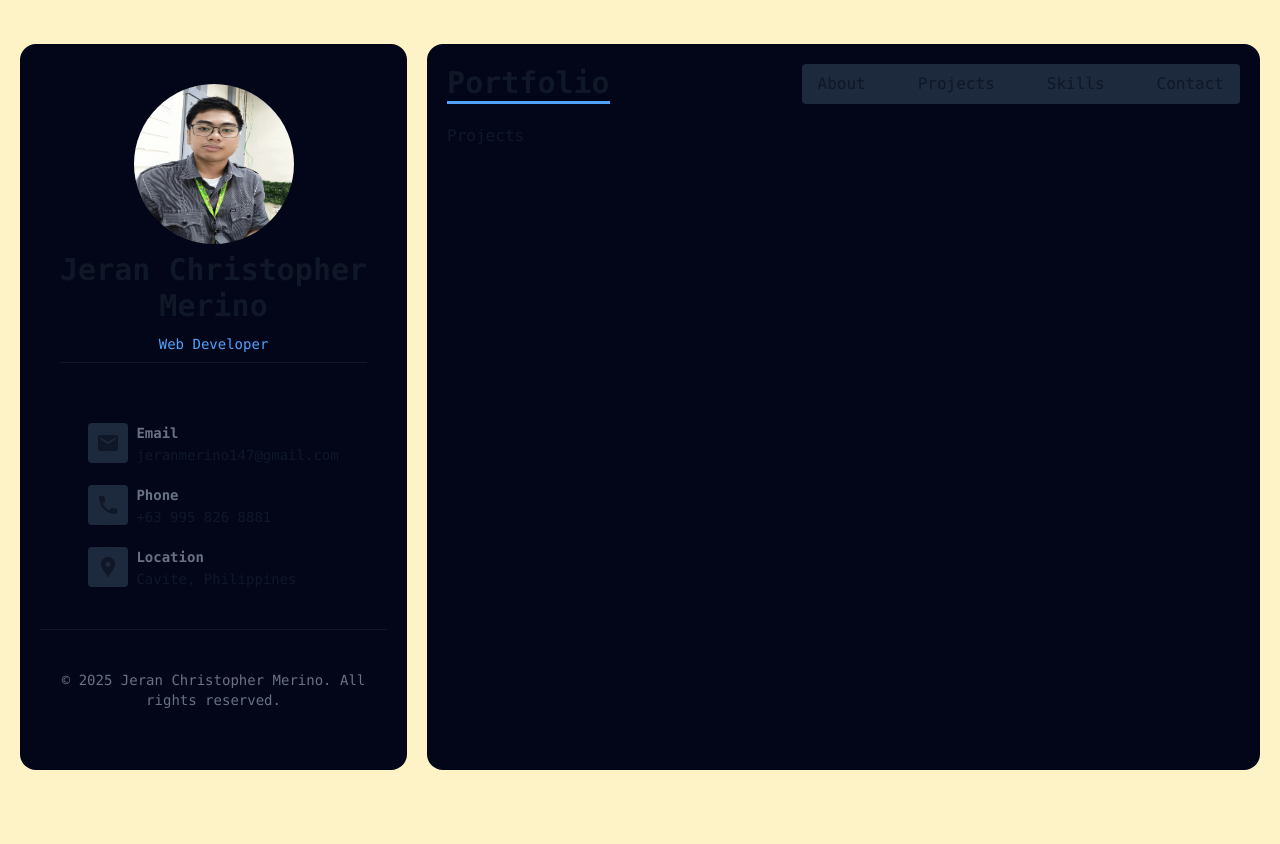
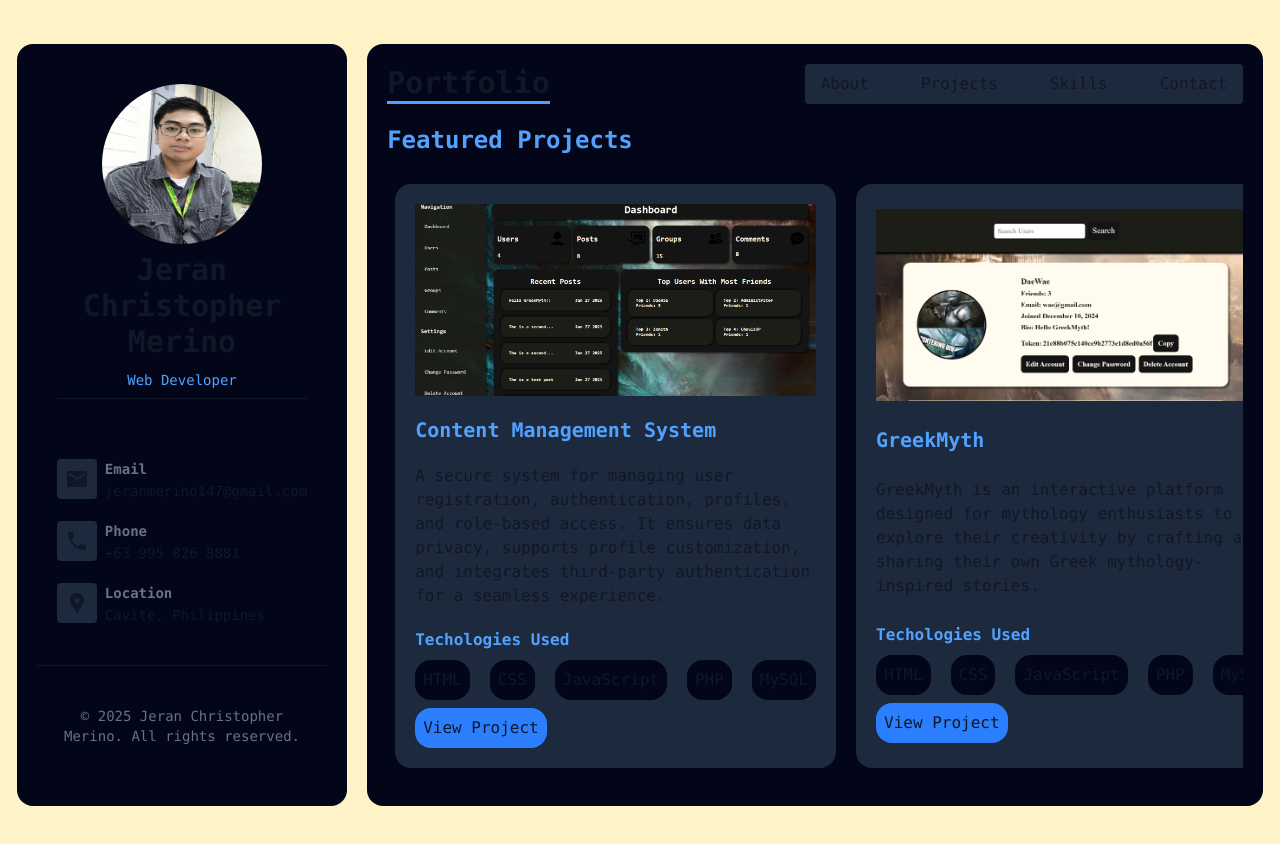
Before and after one commit to ZenithSUS/Portfolio-New, a React (Vite) app: page /projects in a window 1280 px wide. Shown: the top 844 px of the page. Before the commit the page ends 814 px from the top, so only its background shows below. Built offline with nearby package versions, Linux system fonts and the light colour scheme.

Commit message:
add projects page and project components; enhance about page with fade-in animation

```diff
--- a/src/App.tsx
+++ b/src/App.tsx
@@ -1,6 +1,7 @@
 import { BrowserRouter as Router, Routes, Route } from "react-router-dom";
 import MainLayout from "./layouts/main-layout";
 import About from "./pages/about";
+import Projects from "./pages/projects";
 
 function App() {
   return (
@@ -8,7 +9,7 @@ function App() {
       <Routes>
         <Route element={<MainLayout />}>
           <Route path="/" element={<About />} />
-          <Route path="/projects" element={<h1>Projects</h1>} />
+          <Route path="/projects" element={<Projects />} />
           <Route path="/skills" element={<h1>Skills</h1>} />
           <Route path="/contact" element={<h1>Contact</h1>} />
           <Route path="*" element={<h1>404</h1>} />
--- /dev/null
+++ b/src/components/project.tsx
@@ -0,0 +1,37 @@
+export function ProjectCard({ children }: { children: React.ReactNode }) {
+  return (
+    <div className="flex flex-col justify-evenly gap-5 bg-slate-800 p-5 rounded-2xl h-full w-11/12">
+      {children}
+    </div>
+  );
+}
+
+export function ProjectWrapper({ children }: { children: React.ReactNode }) {
+  return (
+    <div className="flex p-2 gap-7 w-full flex-wrap overflow-x-scroll">
+      {children}
+    </div>
+  );
+}
+
+export function ProjectImage({ src, alt }: { src: string; alt: string }) {
+  return (
+    <img
+      src={src}
+      alt={alt}
+      className="w-full h-48 object-cover hover:scale-105"
+    />
+  );
+}
+
+export function ProjectTitle({ children }: { children: React.ReactNode }) {
+  return <h2 className="text-xl font-bold text-blue-400">{children}</h2>;
+}
+
+export function ProjectBox({ children }: { children: React.ReactNode }) {
+  return (
+    <div className="flex w-full">
+      <div className="flex gap-5">{children}</div>
+    </div>
+  );
+}
--- a/src/libs/types.ts
+++ b/src/libs/types.ts
@@ -6,6 +6,7 @@ export type NavLink = {
 export type Project = {
   title: string;
   description: string;
+  tech: string[];
   image: string;
   href: string;
 };
--- a/src/pages/about.tsx
+++ b/src/pages/about.tsx
@@ -1,6 +1,6 @@
 export default function About() {
   return (
-    <main className="flex flex-col gap-5">
+    <main className="flex flex-col gap-5 animate-fade-in">
       <div className="bg-slate-800 p-5 rounded-2xl border-l-4 border-blue-400">
         <p>
           Hello,
--- /dev/null
+++ b/src/pages/projects.tsx
@@ -0,0 +1,67 @@
+import { Project } from "../libs/types";
+import {
+  ProjectCard,
+  ProjectWrapper,
+  ProjectTitle,
+  ProjectImage,
+  ProjectBox,
+} from "../components/project";
+import CMS from "../assets/CMS.png";
+import GreekMyth from "../assets/GreekMyth.png";
+
+export default function Projects() {
+  const projects: Project[] = [
+    {
+      title: "Content Management System",
+      description:
+        "A secure system for managing user registration, authentication, profiles, and role-based access. It ensures data privacy, supports profile customization, and integrates third-party authentication for a seamless experience.",
+      tech: ["HTML", "CSS", "JavaScript", "PHP", "MySQL"],
+      image: CMS,
+      href: "https://greekmythcms.infinityfreeapp.com/",
+    },
+    {
+      title: "GreekMyth",
+      description:
+        "GreekMyth is an interactive platform designed for mythology enthusiasts to explore their creativity by crafting and sharing their own Greek mythology-inspired stories.",
+      tech: ["HTML", "CSS", "JavaScript", "PHP", "MySQL"],
+      image: GreekMyth,
+      href: "https://zenithsus.infinityfreeapp.com/",
+    },
+  ];
+  return (
+    <main className="flex flex-col gap-5 animate-fade-in">
+      <h1 className="text-2xl font-bold text-blue-400">Featured Projects</h1>
+      <ProjectWrapper>
+        <ProjectBox>
+          {projects.map((project: Project) => (
+            <ProjectCard key={project.title}>
+              <ProjectImage src={project.image} alt={project.title} />
+              <ProjectTitle>{project.title}</ProjectTitle>
+              <p>{project.description}</p>
+              <div className="flex flex-col gap-2 justify-end">
+                <h2 className="font-bold text-blue-400">Techologies Used</h2>
+                <div className="flex gap-5">
+                  {project.tech.map((tech: string) => (
+                    <div
+                      className="p-2 bg-slate-950 rounded-2xl hover:bg-slate-900 transition-ease-in-out duration-300 cursor-pointer"
+                      key={tech}
+                    >
+                      {tech}
+                    </div>
+                  ))}
+                </div>
+                <a
+                  className="p-2 bg-blue-500 rounded-2xl hover:bg-blue-400 transition-ease-in-out duration-300 cursor-pointer w-fit"
+                  href={project.href}
+                  target="_blank"
+                >
+                  View Project
+                </a>
+              </div>
+            </ProjectCard>
+          ))}
+        </ProjectBox>
+      </ProjectWrapper>
+    </main>
+  );
+}
--- a/src/tailwind.css
+++ b/src/tailwind.css
@@ -1 +1,14 @@
 @import "tailwindcss";
+
+@keyframes fade-in {
+    from {
+      opacity: 0;
+    }
+    to {
+      opacity: 1;
+    }
+  }
+
+  .animate-fade-in {
+    animation: fade-in 0.5s ease-in-out;
+  }
```
Also changed, not shown: src/assets/cms.png (added), src/assets/greekmyth.png (added).
